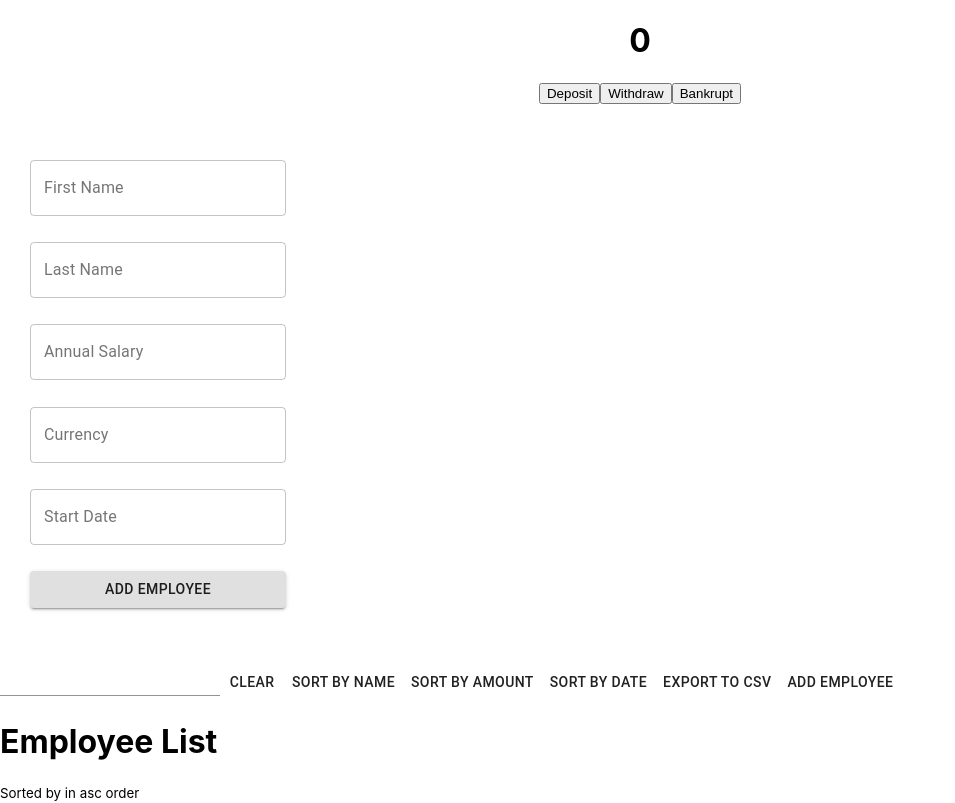
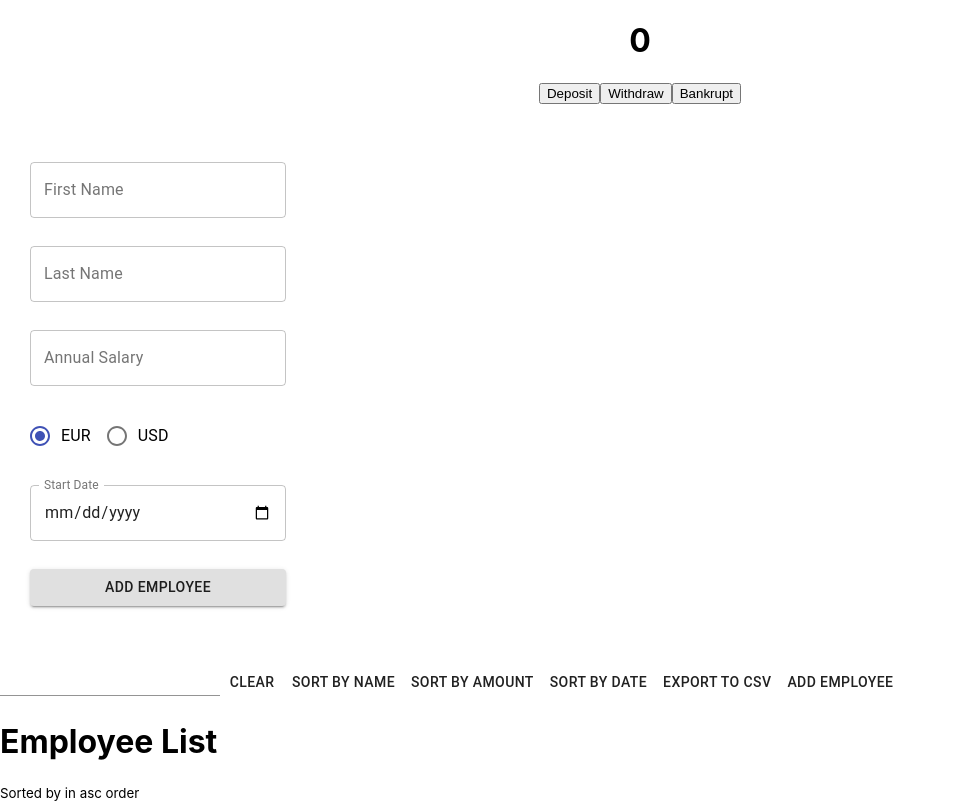
Before and after one commit to MattFarr/HR-System-Frontend, a React (Create React App) app in the folder hr-main-app/: page / in a window 1280 px wide. Shown: the top 803 px of the page, without its empty margins (0-955 px from the left). Built offline with nearby package versions, Linux system fonts and the light colour scheme.

Commit message:
* Updated form

```diff
--- a/hr-main-app/src/components/EmployeeForm.tsx
+++ b/hr-main-app/src/components/EmployeeForm.tsx
@@ -1,4 +1,12 @@
-import { Box, Button, TextField } from "@material-ui/core";
+import {
+  Box,
+  Button,
+  FormControlLabel,
+  Radio,
+  RadioGroup,
+  Select,
+  TextField,
+} from "@material-ui/core";
 import { Formik } from "formik";
 import { Employee } from "../models/employee";
 
@@ -16,10 +24,10 @@ const EmployeeForm = (props: EmployeeFormProps): JSX.Element => {
         lastName: "",
         id: "",
         startDate: "",
-        currency: "",
+        currency: "EUR",
         amount: "",
       }}
-      onSubmit={async (values: any, { setSubmitting }: any) => {
+      onSubmit={async (values: any) => {
         //This is only for test purposes , the best way to do this is to check if the id exisits already and throw an error if so
         const userId = Math.floor(Math.random() * 100000) + 1;
 
@@ -49,6 +57,7 @@ const EmployeeForm = (props: EmployeeFormProps): JSX.Element => {
               justifyContent="space-evenly"
             >
               <TextField
+                id="firstName"
                 label="First Name"
                 variant="outlined"
                 name="firstName"
@@ -59,6 +68,7 @@ const EmployeeForm = (props: EmployeeFormProps): JSX.Element => {
                 }}
               />
               <TextField
+                id="lastName"
                 label="Last Name"
                 variant="outlined"
                 name="lastName"
@@ -69,6 +79,7 @@ const EmployeeForm = (props: EmployeeFormProps): JSX.Element => {
                 }}
               />
               <TextField
+                id="amount"
                 label="Annual Salary"
                 variant="outlined"
                 name="amount"
@@ -78,21 +89,36 @@ const EmployeeForm = (props: EmployeeFormProps): JSX.Element => {
                   handleChange(e);
                 }}
               />
-              <TextField
-                label="Currency"
-                variant="outlined"
+              <RadioGroup
+                id="currency"
+                row
                 name="currency"
-                type="text"
-                value={values.currency}
                 onChange={(e) => {
                   handleChange(e);
                 }}
-              />
+                value={values.currency}
+              >
+                <FormControlLabel
+                  value="EUR"
+                  control={<Radio color="primary" />}
+                  label="EUR"
+                />
+                <FormControlLabel
+                  value="USD"
+                  control={<Radio color="primary" />}
+                  label="USD"
+                />
+              </RadioGroup>
               <TextField
+                id="startDate"
                 label="Start Date"
                 variant="outlined"
                 name="startDate"
-                type="text"
+                type="date"
+                contentEditable={false}
+                InputLabelProps={{
+                  shrink: true,
+                }}
                 value={values.startDate}
                 onChange={(e) => {
                   handleChange(e);
```
